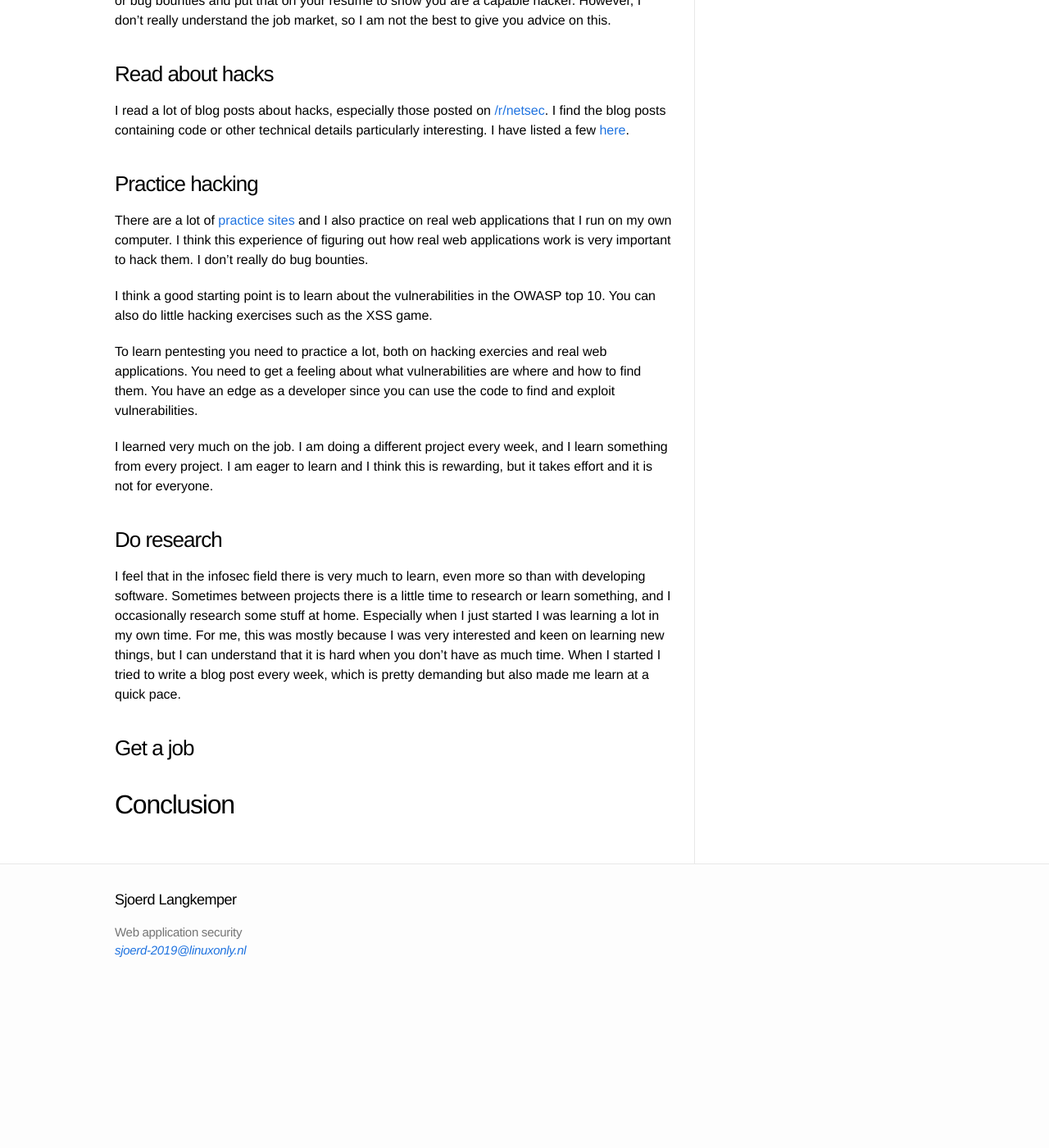
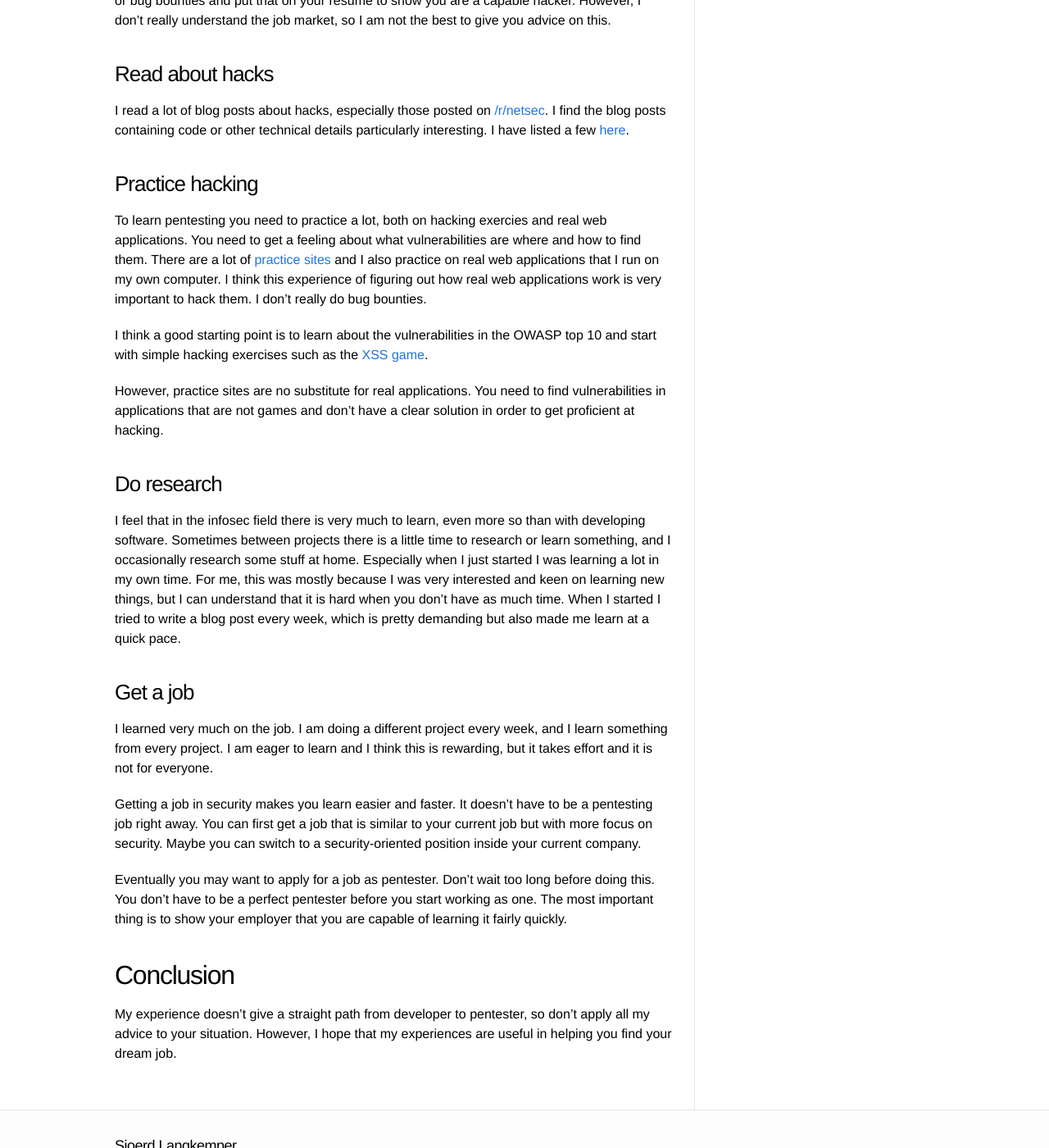
Before and after one commit to Sjord/Sjord.github.io, a Jekyll site: the page built from _posts/2019-01-22-from-developer-to-pentester-part-two.md, in a window 1280 px wide and 1400 px high, scrolled down 1599 px. Shown: the whole window at 82% size. Built offline with Jekyll 4.4.1, drawn with Linux system fonts in a browser that asks for light colours; before the commit the page ends 2800 px from its top, so only the background shows below that; some of the changed text lies outside the part shown.

Commit message:
Expand post

```diff
--- a/_posts/2019-01-22-from-developer-to-pentester-part-two.md
+++ b/_posts/2019-01-22-from-developer-to-pentester-part-two.md
@@ -41,13 +41,11 @@
 
 ### Practice hacking
 
-There are a lot of [practice sites](/2018/12/19/practice-hacking-with-vulnerable-systems/) and I also practice on real web applications that I run on my own computer. I think this experience of figuring out how real web applications work is very important to hack them. I don't really do bug bounties.
+To learn pentesting you need to practice a lot, both on hacking exercies and real web applications. You need to get a feeling about what vulnerabilities are where and how to find them. There are a lot of [practice sites](/2018/12/19/practice-hacking-with-vulnerable-systems/) and I also practice on real web applications that I run on my own computer. I think this experience of figuring out how real web applications work is very important to hack them. I don't really do bug bounties.
 
-I think a good starting point is to learn about the vulnerabilities in the OWASP top 10. You can also do little hacking exercises such as the XSS game.
+I think a good starting point is to learn about the vulnerabilities in the OWASP top 10 and start with simple hacking exercises such as the [XSS game](https://xss-game.appspot.com/).
 
-To learn pentesting you need to practice a lot, both on hacking exercies and real web applications. You need to get a feeling about what vulnerabilities are where and how to find them. You have an edge as a developer since you can use the code to find and exploit vulnerabilities.
-
-I learned very much on the job. I am doing a different project every week, and I learn something from every project. I am eager to learn and I think this is rewarding, but it takes effort and it is not for everyone.
+However, practice sites are no substitute for real applications. You need to find vulnerabilities in applications that are not games and don't have a clear solution in order to get proficient at hacking.
 
 ### Do research
 
@@ -55,5 +53,12 @@
 
 ### Get a job
 
+I learned very much on the job. I am doing a different project every week, and I learn something from every project. I am eager to learn and I think this is rewarding, but it takes effort and it is not for everyone.
+
+Getting a job in security makes you learn easier and faster. It doesn't have to be a pentesting job right away. You can first get a job that is similar to your current job but with more focus on security. Maybe you can switch to a security-oriented position inside your current company.
+
+Eventually you may want to apply for a job as pentester. Don't wait too long before doing this. You don't have to be a perfect pentester before you start working as one. The most important thing is to show your employer that you are capable of learning it fairly quickly.
 
 ## Conclusion
+
+My experience doesn't give a straight path from developer to pentester, so don't apply all my advice to your situation. However, I hope that my experiences are useful in helping you find your dream job.
```
Also changed, not shown: other parts of _posts/2019-01-22-from-developer-to-pentester-part-two.md (+1 -1 lines).
